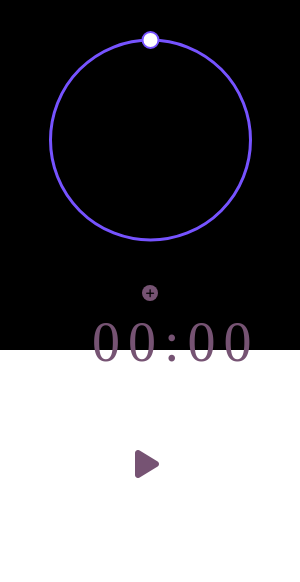
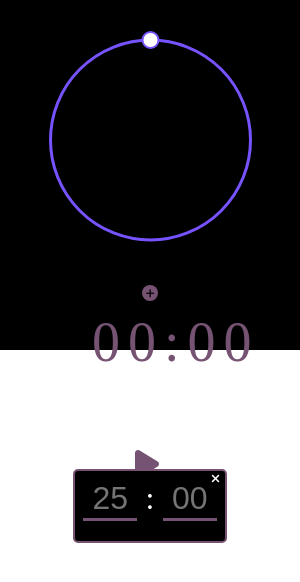
Before and after one commit to cukejianya/simple-pomodoro, an Electron app: page index.html in a window 300 px wide. Drawn offline with Linux system fonts and the light colour scheme; a web font is replaced by a local one.

Commit message:
Add styling for modal and create color variables

```diff
--- a/index.css
+++ b/index.css
@@ -1,3 +1,9 @@
+:root {
+  --main-bg-color: #000;
+  --primary-color: #765373;
+  --secondary-color: #7653FF;
+}
+
 @font-face {
   font-family: "Simplifica";
   src: url('simplifica.tff') format('truetype');
@@ -12,7 +18,7 @@ body {
   flex-direction: column;
   width: 100%;
   height: 350px;
-  background-color: #000;
+  background-color: var(--main-bg-color);
 }
 
 #main {
@@ -36,14 +42,14 @@ body {
 #outline {
   cx: 110;
   cy: 110;
-  stroke: #765373;
+  stroke: var(--primary-color);
   fill: none;
 }
 
 #progress {
   cx: 110;
   cy: 110;
-  stroke: #7653FF;
+  stroke: var(--secondary-color);
   stroke-width: 3px;
   fill: none;
   transition: stroke-dasharray 0.7s;
@@ -52,14 +58,14 @@ body {
 #pointer {
   cx:110;
   cy:10;
-  stroke: #7653FF;
+  stroke: var(--secondary-color);
   stroke-width: 2px;
   fill: white;
   transition: transform 0.7s;
 }
 
 #control {
-  color: #765373;
+  color: var(--primary-color);
   font-size: 32px;
   top: 55%;
   left: 49%;
@@ -70,13 +76,13 @@ body {
 }
 
 #control:hover {
-  color: #7653FF;
+  color: var(--secondary-color);
 }
 
 #clock {
   font-size: 56px;
   font-family: 'Simplifica';
-  color: #765373;
+  color: var(--primary-color);
   letter-spacing: 8px;
   position: absolute;
   top: 40%;
@@ -96,7 +102,7 @@ body {
   width: 16px;
   height: 16px;
   border-radius: 50%;
-  background-color: #765373;
+  background-color: var(--primary-color);
 }
 
 .add {
@@ -104,5 +110,45 @@ body {
 }
 
 .add:hover {
-  background-color: #7653FF
+  background-color: var(--secondary-color)
 }
+
+.modal {
+  background-color: var(--main-bg-color);
+  color: #fff;
+  display: flex;
+  align-items: baseline;
+  justify-content: space-around;
+  margin 5px;
+  font-size: 32px;
+  position: fixed;
+  top: 60%;
+  left: 50%;
+  border: 2px solid var(--primary-color);
+  border-radius: 5px;
+  width: 150px;
+  white-space: nowrap;
+  max-width: 100%;
+  height: 70px;
+  max-height: 100%;
+  transform: translate(-50%, -50%);
+}
+
+.fa.fa-times {
+  font-size: 12px;
+  top: 2px;
+  right: 5px;
+  position: absolute;
+}
+
+.input-time {
+  background-color: var(--main-bg-color);
+  color: #fff;
+  font-size: 32px;
+  text-align: center;
+  width: 50px;
+  margin: 8px;
+  border: 3px none var(--primary-color);
+  outline: none;
+  border-bottom-style: solid;
+}
--- a/index.html
+++ b/index.html
@@ -21,6 +21,11 @@
         <div class='session-circle add'><i class="fa fa-plus" aria-hidden="true"></i></div>
       </div>
     </div>
+    <div class="modal">
+      <i class="fa fa-times" aria-hidden="true"></i>
+      <input class="input-time" type="text" placeholder="25"/> :
+      <input class="input-time" type="text" placeholder="00"/>
+    </div>
     <script src="https://use.fontawesome.com/d52cff2fde.js"></script>
     <script src="index.js"></script>
   </body>
```
